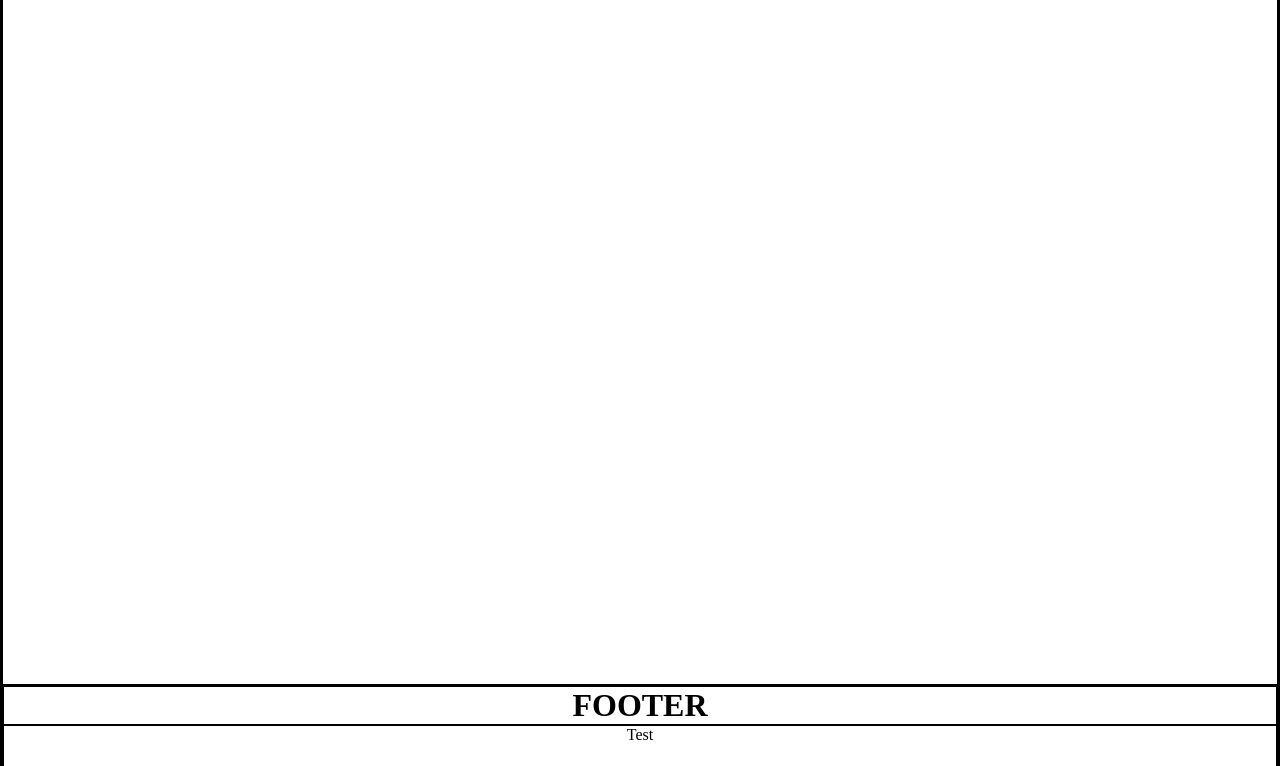
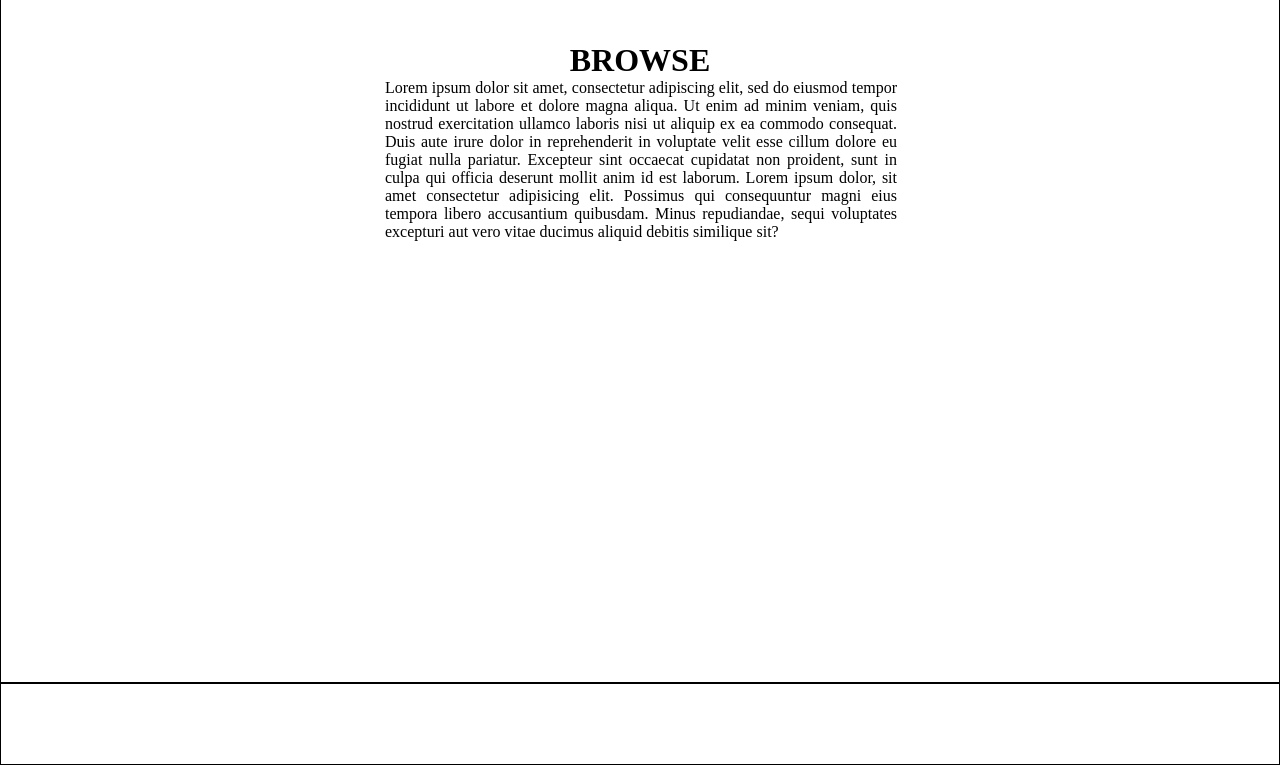
Before and after one commit to nyanmyr/JWL-Toril-Website, a plain HTML site: page index.html in a window 1280 px wide. Shown: the part 921-1687 px from the top of the page. Drawn offline with Linux system fonts and the light colour scheme.

Commit message:
updated styles

```diff
--- a/styles.css
+++ b/styles.css
@@ -2,11 +2,12 @@
 	top: 0;
 	padding: 0;
 	margin: 0;
-	border: 1px solid black;
+	/* border: 1px solid black; */
 	text-align: center;
 }
 
 nav {
+	background-color: bisque;
 	position: fixed;
 	height: 10vh;
 	width: 100vw;
@@ -16,6 +17,10 @@ nav {
 
 div {
 	height: 100vh;
+}
+
+#about_us {
+	border: 1px solid black;
 }
 
 #about_us_header {
@@ -28,3 +33,35 @@ div {
 	width: 40vw;
 	height: 40vh;
 }
+
+#browse {
+	border: 1px solid black;
+}
+
+#browse_header {
+	margin-top: 20vh;
+}
+
+#browse_description {
+	text-align: justify;
+	margin-left: 30vw;
+	width: 40vw;
+	height: 40vh;
+}
+
+#footer {
+	border: 1px solid black;
+	height: 10vh;
+}
+
+#footer_header {
+	margin-top: 20vh;
+}
+
+#footer_body {
+	text-align: justify;
+	background-color: bisque;
+	margin-left: 30vw;
+	width: 40vw;
+	height: 10vh;
+}
```
